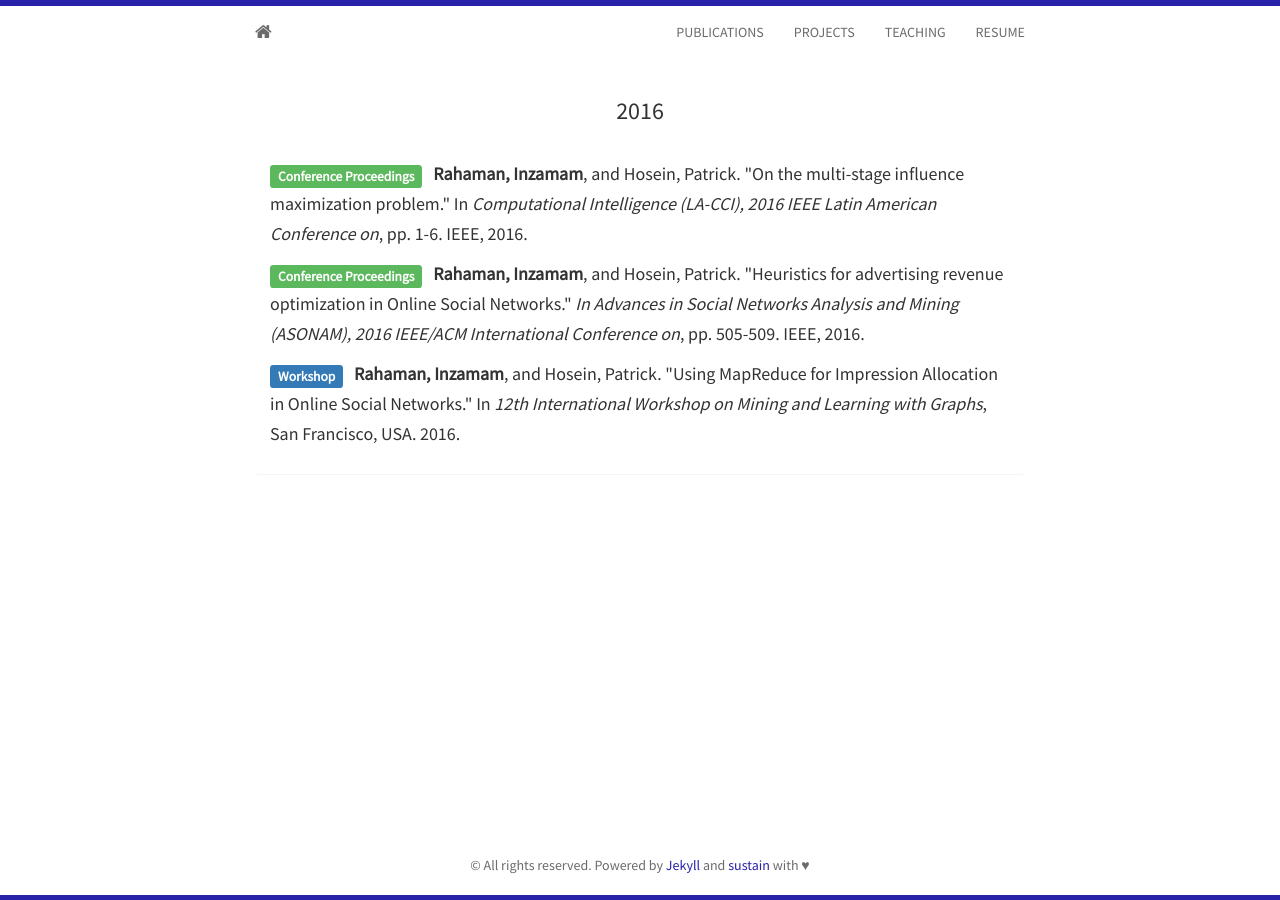
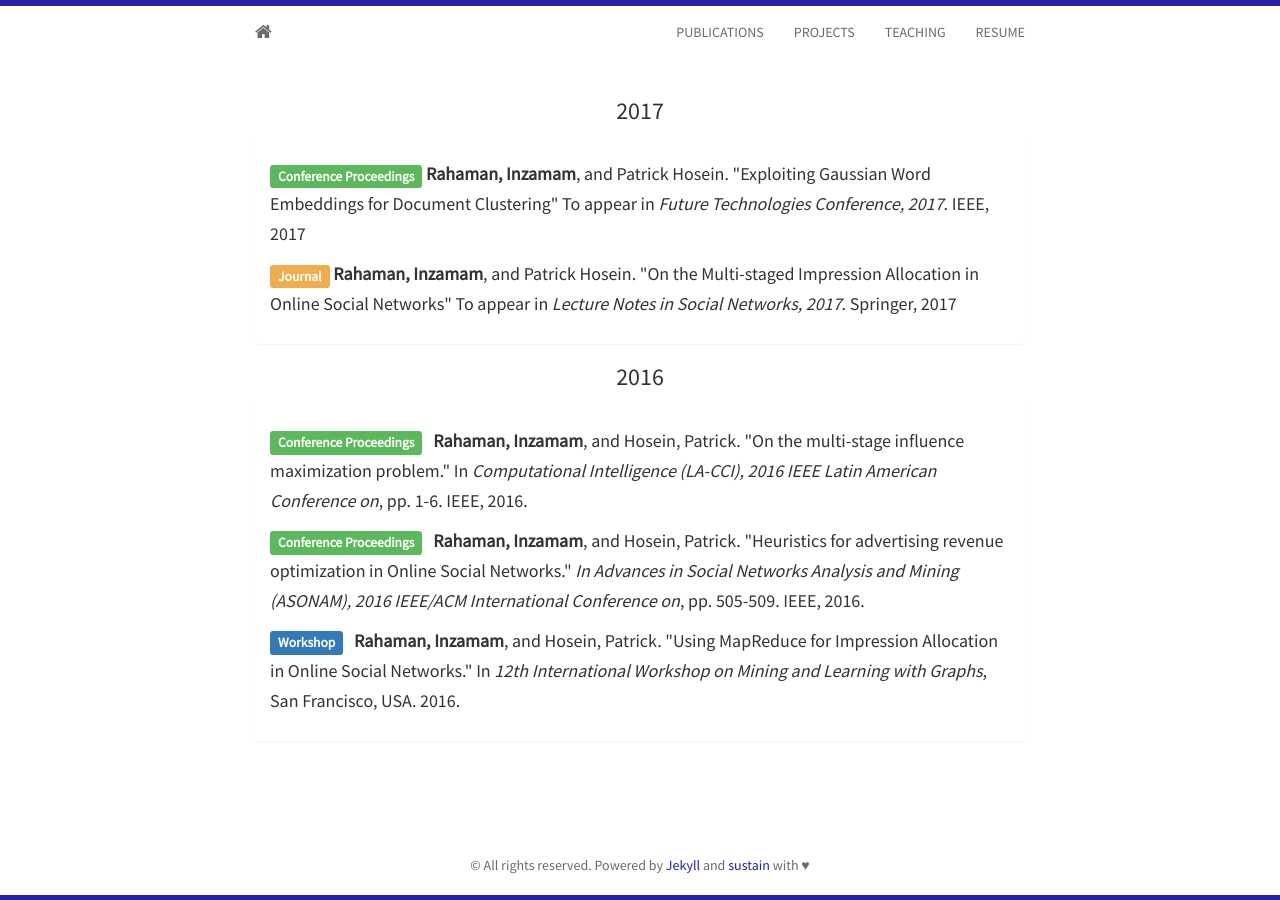
Before and after one commit to InzamamRahaman/inzamamrahaman.github.io, a Jekyll site: the page built from publications.html, in a window 1280 px wide. Built offline with Jekyll 4.4.1, drawn with Linux system fonts in a browser that asks for light colours; nearby versions of some CDN libraries.

Commit message:
Added latest pubs

```diff
--- a/_includes/publications.html
+++ b/_includes/publications.html
@@ -1,5 +1,31 @@
 <section id="projects">
     <div class="container">
+
+        <h3>2017</h3>
+        <div class="panel panel-default">
+
+            <div class="panel-body">
+
+                <h5>
+                    <span class="label label-success">Conference Proceedings</span>
+                    <strong>Rahaman, Inzamam</strong>, and Patrick Hosein.
+                    "Exploiting Gaussian Word Embeddings for Document Clustering"
+                    To appear in <i>Future Technologies Conference, 2017</i>. IEEE, 2017
+                </h5>
+
+                <h5>
+
+                    <span class="label label-warning">Journal</span>
+                    <strong>Rahaman, Inzamam</strong>, and Patrick Hosein.
+                    "On the Multi-staged Impression Allocation in Online Social Networks"
+                    To appear in <i>Lecture Notes in Social Networks, 2017</i>. Springer, 2017
+
+                </h5>
+
+            </div>
+
+        </div>
+
         <h3>2016</h3>
         <div class="panel panel-default">
             <div class="panel-body">
```
Also changed, not shown: _data/publications.yaml (added, +13 -0 lines).
